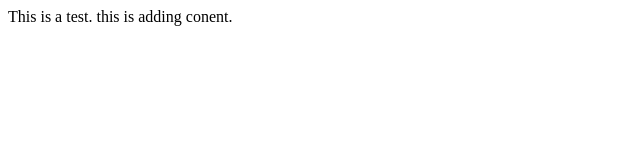
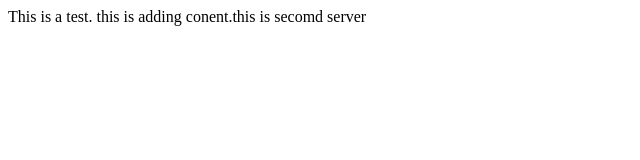
Before and after one commit to bezenaws/test, a plain HTML site: page index.html in a window 1280 px wide. Shown: the whole page, without its empty margins (0-640 px from the left). Drawn offline with Linux system fonts and the light colour scheme.

Commit message:
using second server

```diff
--- a/index.html
+++ b/index.html
@@ -2,5 +2,5 @@
 <HEAD>
 <TITLE> This is just a test.  </TITLE>
 </HEAD>
-<BODY>This is a test. this is adding conent.</BODY>
+<BODY>This is a test. this is adding conent.this is secomd server</BODY>
 <HTML>
```
